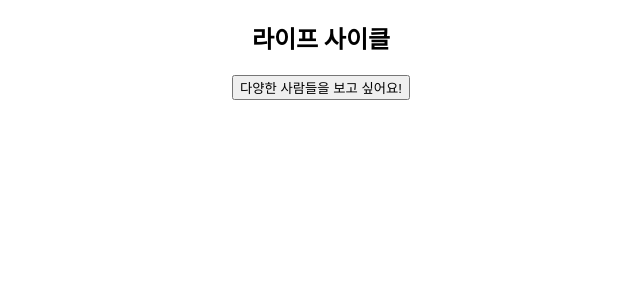
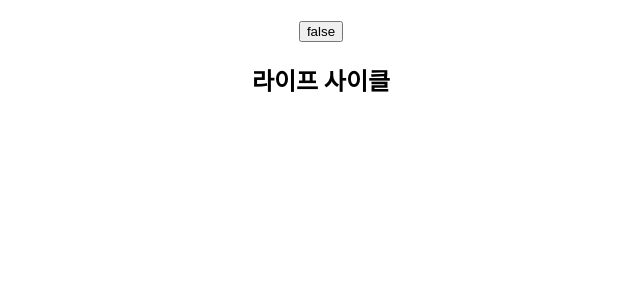
Before and after one commit to to06109/learn-react, a React (Create React App) app in the folder counter-with-cra/: page / in a window 1280 px wide. Shown: the top 300 px of the page, without its empty margins (319-959 px from the left). Built offline with nearby package versions, Linux system fonts and the light colour scheme.

Commit message:
learn. 3번째 사이드 이펙트 - 이벤트 구독 - 이벤트 취소

```diff
--- a/counter-with-cra/src/app/App.jsx
+++ b/counter-with-cra/src/app/App.jsx
@@ -20,13 +20,22 @@ function renderComponents(isVisible) {
 }
 
 function App() {
+  // React 상태 관리 훅(Hook)
   // 상태 변수(state variable)
-  const [isVisibleComponents] = React.useState(false)
+  const [isVisibleComponents, updateIsVisibleComponents] = React.useState(false)
+
+  // 함수 안에 이벤트 핸들러 작성
+  const handleToggleVisible = () => {
+    updateIsVisibleComponents(!isVisibleComponents)
+  }
 
   return (
     <div className="App">
+      <button type="button" onClick={handleToggleVisible}>
+        {isVisibleComponents.toString()}
+      </button>
       <h2>라이프 사이클</h2>
-      <LifeCycle />
+      {isVisibleComponents && <LifeCycle />}
       {renderComponents(isVisibleComponents)}
     </div>
   )
--- a/counter-with-cra/src/components/LifeCycle/LifeCycle.jsx
+++ b/counter-with-cra/src/components/LifeCycle/LifeCycle.jsx
@@ -1,6 +1,6 @@
 import React from 'react'
 import styles from './LifeCycle.module.css'
-import spinnerURL, { ReactComponent as Spinner } from '../../assets/spinner.svg'
+import { ReactComponent as Spinner } from '../../assets/spinner.svg'
 
 let API_ENDPOINT = 'https://randomuser.me/api/?results=5'
 
@@ -73,10 +73,21 @@ class LifeCycle extends React.Component {
 
   // 컴포넌트가 마운트 된 이후
   // 마운트 (1회 실행)
+  // 이벤트 구독(subscription)
   componentDidMount() {
+    // 3번째 사이드 이펙트
+    // 이벤트 구독 / 취소
+    // 예) 접속 중인 친구의 온라인 상태 여부 감지하는 이벤트 함수 실행(구독)
+    // 예) 접속 중인 친구의 온라인 상태 여부 감지하는 이벤트 함수 연결 해제(취소)
+
     // API 요청/응답
     // fetch API
     // this.fetchRandomPeople(API_ENDPOINT)
+
+    // 타이머 (특정 주기마다 확인하는 이벤트 함수 시뮬레이션)
+    setInterval(() => {
+      console.log('친구야 접속중이니?')
+    }, 1500)
 
     // 바닐라 프로그래밍 (React가 아닌 것 === 사이드 이펙트)
     // 명령형 프로그래밍
@@ -115,6 +126,11 @@ class LifeCycle extends React.Component {
   componentDidUpdate() {
     console.log('우리 컴포넌트가 변경되었어요~')
   }
+
+  // 구독 중인 이벤트 취소(unsubscription)
+  componentWillUnmount() {
+    console.log('컴포넌트 언마운트 전에 실행됩니다.')
+  }
 }
 
 // 기본 내보내기
```
